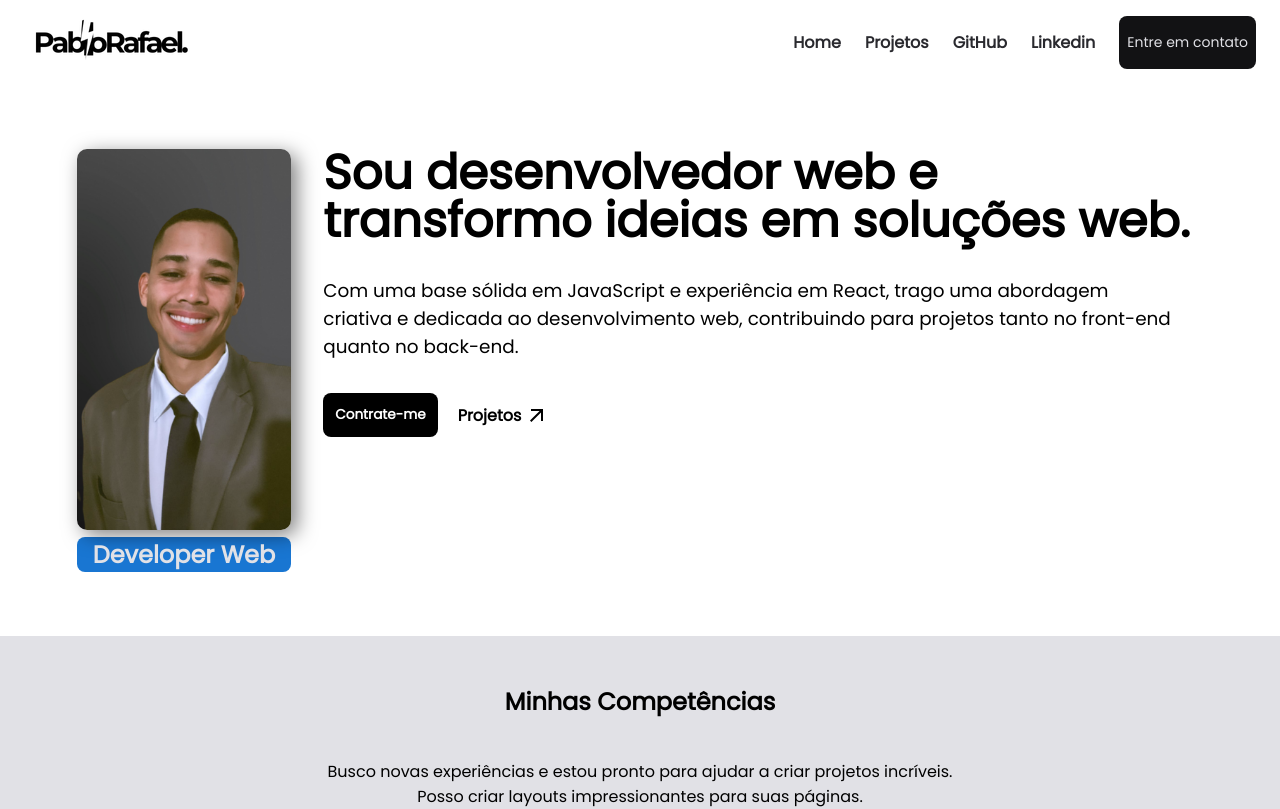
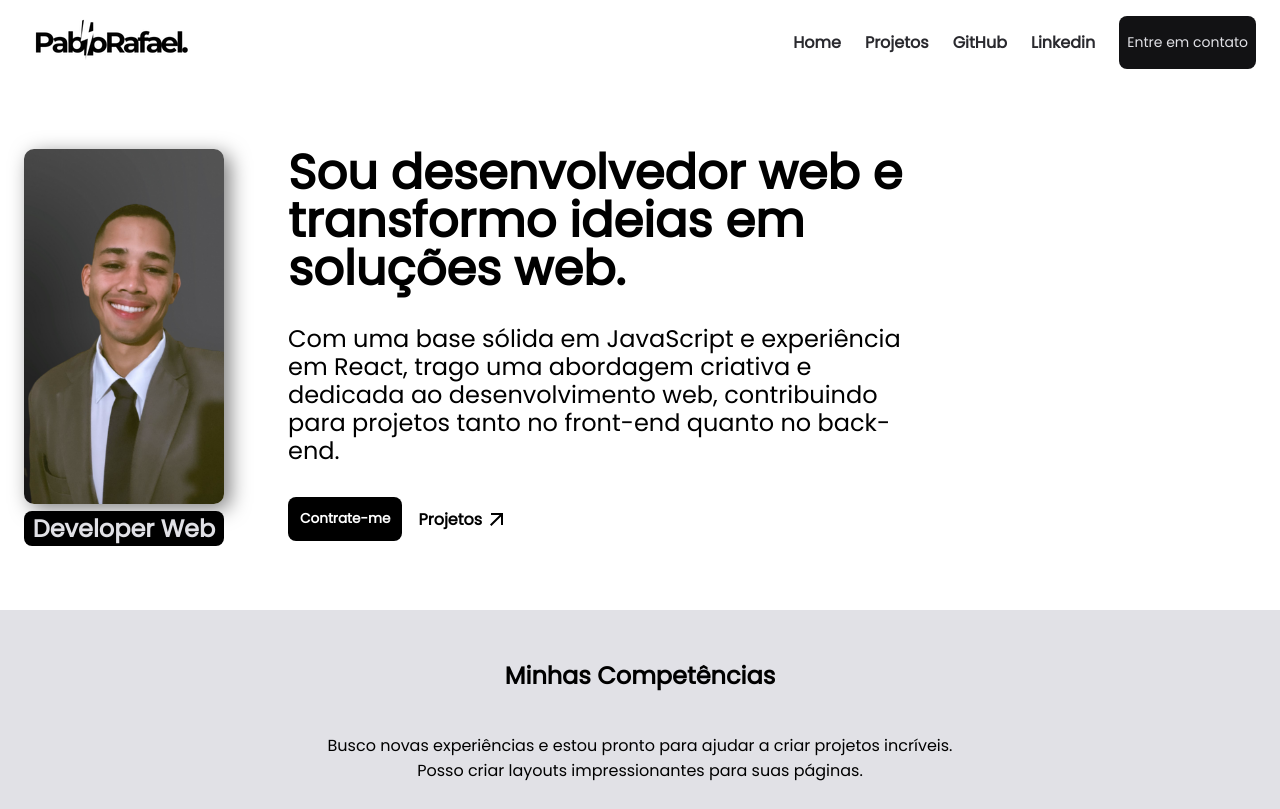
Before and after one commit to PabloRafael-coder/meu-portfolio, a React (Vite) app: page / in a window 1280 px wide. Shown: the top 809 px of the page. Built offline with nearby package versions, Linux system fonts and the light colour scheme.

Commit message:
feat: Adicionar media queries para os elementos ficarem responsíveis.

```diff
--- a/src/App.module.css
+++ b/src/App.module.css
@@ -7,9 +7,16 @@
 
 .sectionProfile {
     display: flex;
-    max-width: 75.5rem;
-    padding: 4rem 0;
-    gap: 2rem;
+    flex-direction: column;
+    gap: 4rem;
+
+
+    padding-block: 4rem;
+    margin-inline: auto;
+
+    --max-width: 375px;
+    width: min(var(--max-width), 100% - 1.5rem * 2);
+
 }
 
 .content {
@@ -19,30 +26,30 @@
 }
 
 .descriptionSkill {
-    width: max-content;
-    padding: 0 1rem;
+    text-align: center;
     font-size: 1.5rem;
     font-weight: 700;
+
     border-radius: 8px;
-    background: #1976d2;
+
+    background: #000000;
     color: var(--gray-100);
 }
 
 .title {
-    max-width: 55rem;
-    font-size: 3rem;
+    font-size: 2rem;
     line-height: 1;
 }
 
 .text {
-    font-size: 1.15rem;
-    max-width: 53rem;
+    font-size: 1rem;
     line-height: 1.75rem;
 }
 
 .buttons {
     display: flex;
-    gap: 1.25rem;
+    justify-content: center;
+    gap: 1rem;
 }
 
 .buttonLeft {
@@ -75,6 +82,30 @@
     min-width: 100%;
     border-radius: 10px;
     box-shadow: 6px 5px 20px #00000080;
+}
+
+@media (width >= 50rem) {
+
+    .sectionProfile {
+        flex-direction: row;
+        --max-width: 80rem
+    }
+
+    .content {
+        max-width: 40rem;
+    }
+
+    .title {
+        font-size: 3rem;
+    }
+
+    .text {
+        font-size: 1.5rem;
+    }
+
+    .buttons {
+        justify-content: start;
+    }
 }
 
 
```
